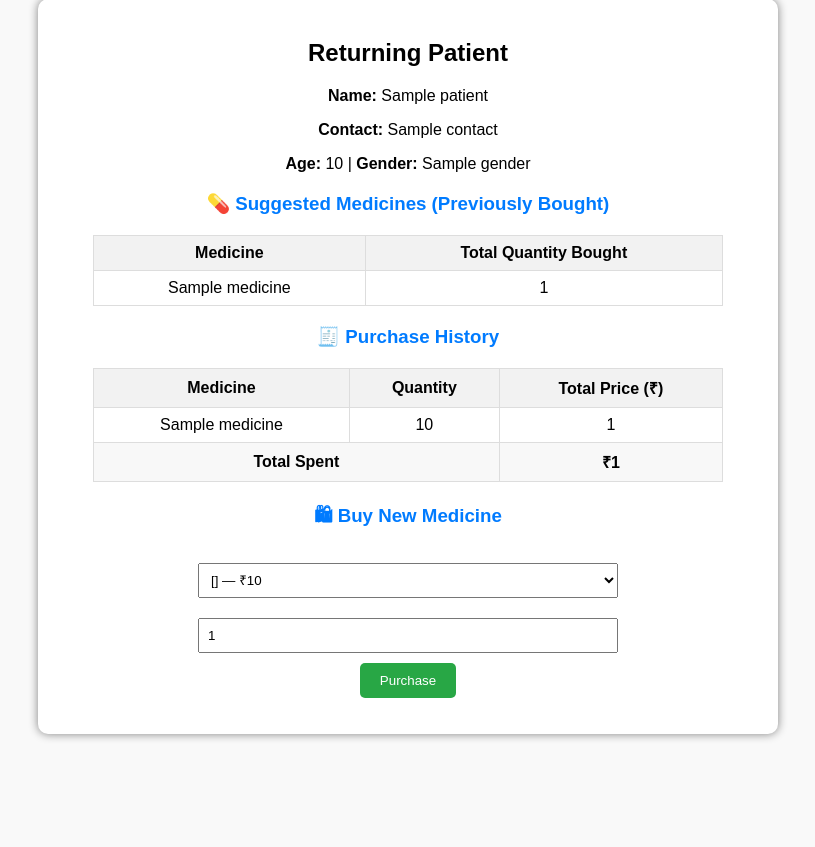
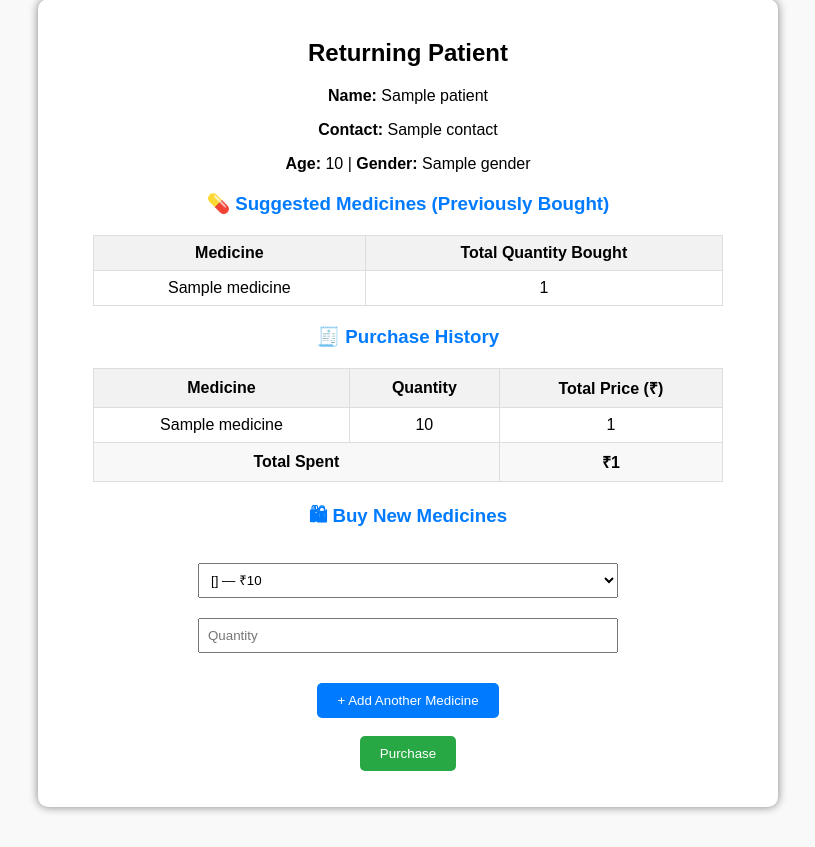
Before and after one commit to swethamurugan64-pixel/Clinic_Management_system, a Flask app: template templates/existing_patient.html in a window 1280 px wide. Shown: the part 41-888 px from the top of the page, without its empty margins (232-1047 px from the left). Before the commit the page ends 781 px from the top, so only its background shows below. Run offline with Flask 3, Linux system fonts and the light colour scheme; the template is opened without the code that fills it: most values are stand-ins (such as "Sample title", 1, 10 or a date in 2020).

Commit message:
Update existing_patient.html

```diff
--- a/templates/existing_patient.html
+++ b/templates/existing_patient.html
@@ -1,5 +1,4 @@
 <html>
-
 <head>
     <title>Existing Patient Details</title>
     <style>
@@ -24,7 +23,7 @@
             border-collapse: collapse;
         }
 
-        th,td {
+        th, td {
             border: 1px solid #ddd;
             padding: 8px;
             text-align: center;
@@ -52,10 +51,23 @@
             background-color: #218838;
         }
 
-        select,input {
+        select, input {
             padding: 8px;
             margin: 10px;
             width: 60%;
+        }
+
+        .add-btn {
+            background-color: #007bff;
+            margin-top: 10px;
+        }
+
+        .add-btn:hover {
+            background-color: #0056b3;
+        }
+
+        .medicine-item {
+            margin-bottom: 10px;
         }
     </style>
 </head>
@@ -109,22 +121,45 @@
         <p>No previous history available.</p>
         {% endif %}
 
-        <h3 class="section-title">🛍 Buy New Medicine</h3>
+        <!-- 🛍 Buy New Medicines (MULTIPLE) -->
+        <h3 class="section-title">🛍 Buy New Medicines</h3>
         <form method="POST" action="/purchase">
             <input type="hidden" name="name" value="{{ patient.Patient_name }}">
             <input type="hidden" name="contact" value="{{ patient.Contact }}">
             <input type="hidden" name="age" value="{{ patient.Age }}">
             <input type="hidden" name="gender" value="{{ patient.Gender }}">
 
+            <div id="medicine-list">
+                <div class="medicine-item">
+                    <select name="medicine" required>
+                        {% for med, price in medicines.items() %}
+                        <option value="{{ med }}">{{ med }} — ₹{{ price }}</option>
+                        {% endfor %}
+                    </select>
+                    <input type="number" name="qty" min="1" placeholder="Quantity" required>
+                </div>
+            </div>
+
+            <button type="button" class="add-btn" onclick="addMedicine()">+ Add Another Medicine</button>
+            <br><br>
+            <button type="submit">Purchase</button>
+        </form>
+    </div>
+
+    <script>
+    function addMedicine() {
+        const div = document.createElement('div');
+        div.className = 'medicine-item';
+        div.innerHTML = `
             <select name="medicine" required>
                 {% for med, price in medicines.items() %}
                 <option value="{{ med }}">{{ med }} — ₹{{ price }}</option>
                 {% endfor %}
-            </select><br>
-            <input type="number" name="qty" min="1" value="1" required><br>
-            <button type="submit">Purchase</button>
-        </form>
-    </div>
+            </select>
+            <input type="number" name="qty" min="1" placeholder="Quantity" required>
+        `;
+        document.getElementById('medicine-list').appendChild(div);
+    }
+    </script>
 </body>
-
 </html>
```
